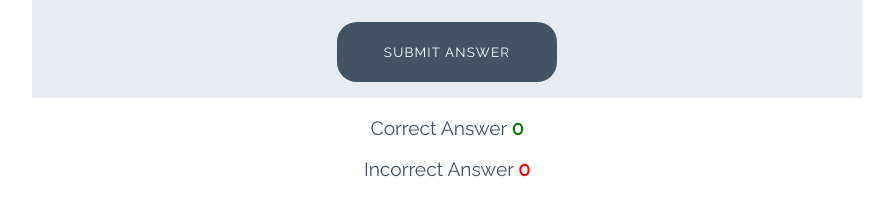
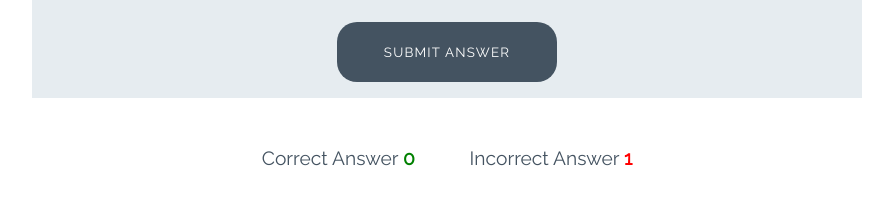
Before and after one commit to kkwong44/love-maths, a plain HTML site: page index.html in a window 1280 px wide. Both pictures are taken after typing "5" into the empty fields and a click on the button "SUBMIT ANSWER". Shown: the part 455-670 px from the top of the page, without its empty margins (193-1086 px from the left). Drawn offline with Linux system fonts and the light colour scheme.

Commit message:
Add code to increment score and incorrect answers tally

```diff
--- a/assets/js/script.js
+++ b/assets/js/script.js
@@ -48,8 +48,10 @@ function checkAnswer() {
 
     if (isCorrect) {
         alert("Hey! You got it right! :D");
+        incrementScore();
     } else {
         alert(`Awww.... you answered ${userAnswer}. The correct answer was ${calculatedAnswer[0]}`);
+        incrementWrongAnswer();
     }
 
     runGame(calculatedAnswer[1]);
@@ -75,11 +77,23 @@ function calculateCorrectAnswer() {
 
 }
 
+/**
+ * Gets the current score from the DOM and increments it by 1
+ */
 function incrementScore() {
+
+    let oldScore = parseInt(document.getElementById("score").innerText);
+    document.getElementById("score").innerText = ++oldScore;
 
 }
 
+/**
+ * Gets the current tally of incorrect answers from the DOM and increments it by 1
+ */
 function incrementWrongAnswer() {
+
+    let oldScore = parseInt(document.getElementById("incorrect").innerText);
+    document.getElementById("incorrect").innerText = ++oldScore;
 
 }
 
--- a/index.html
+++ b/index.html
@@ -44,8 +44,8 @@
     </div>
 
     <div class="score-area">
-        <p class="score">Correct Answer <span id="score">0</span></p>
-        <p class="score">Incorrect Answer <span id="incorrect">0</span></p>
+        <p class="scores">Correct Answer <span id="score">0</span></p>
+        <p class="scores">Incorrect Answer <span id="incorrect">0</span></p>
     </div>
 
     <script src="assets/js/script.js"></script>
```
